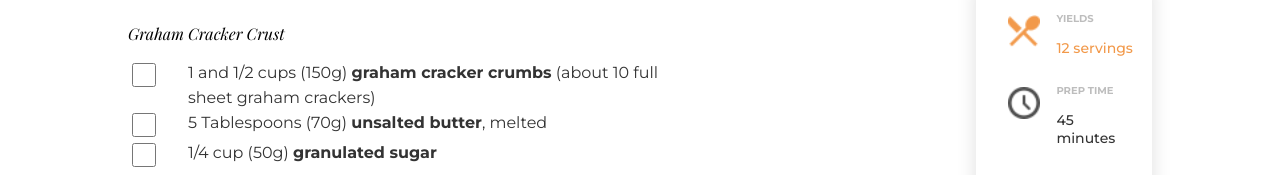
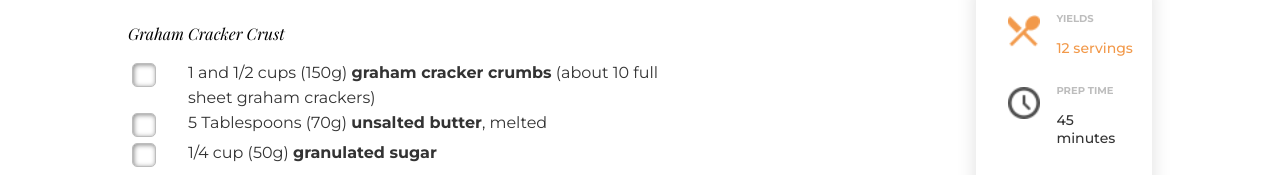
Before and after one commit to gadetru/recipe, a React (Create React App) app: page / in a window 1280 px wide. Shown: the part 742-917 px from the top of the page. Built offline with nearby package versions, Linux system fonts and the light colour scheme.

Commit message:
'checkbox'

```diff
--- a/src/ingredients/ingredients.scss
+++ b/src/ingredients/ingredients.scss
@@ -43,6 +43,15 @@
             margin-right: 2rem;
             color: $gray-3;
             padding-left:40ps ;
+            appearance: none;
+            border: 1px solid $gray-4;
+            border-radius: 5px;
+            box-shadow: inset 1px 1px 5px #888888;
+        }
+        input:checked{
+            background-color:$orange;
+            box-shadow: 0px 0px 1px 1px $orange;
+
         }
 
     }
```
